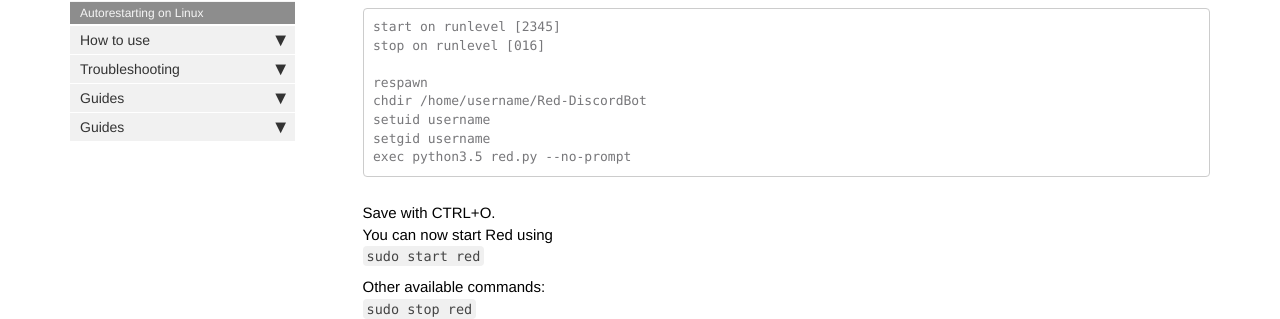
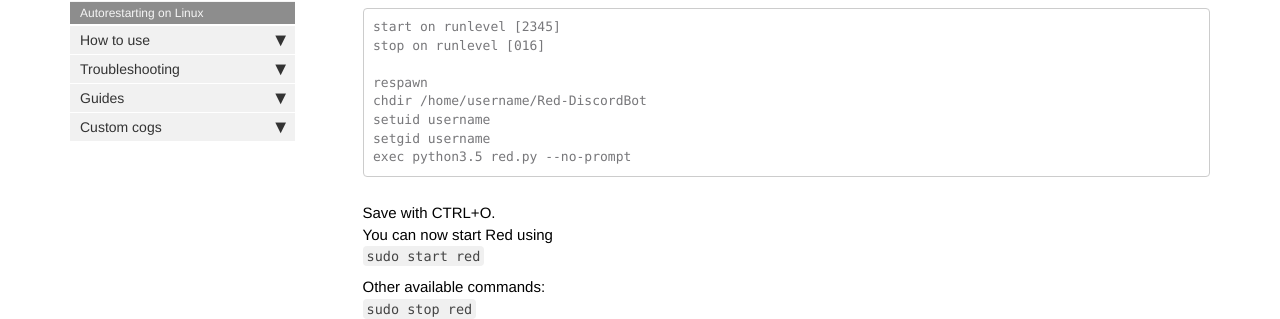
Before and after one commit to Twentysix26/Red-Docs, a Jekyll site: the page built from red/red_linux_upstart.md, in a window 1280 px wide. Shown: the part 294-613 px from the top of the page. Built offline with Jekyll 4.4.1, drawn with Linux system fonts in a browser that asks for light colours; nearby versions of some CDN libraries; comment, search, counter and statistics services are not loaded.

Commit message:
sidebar fix

```diff
--- a/_data/sidebars/red_sidebar.yaml
+++ b/_data/sidebars/red_sidebar.yaml
@@ -83,7 +83,7 @@ entries:
       url: /red_guides_make_cog/
       output: web
 
-  - title: Guides
+  - title: Custom cogs
     output: web
     folderitems:
 
```
